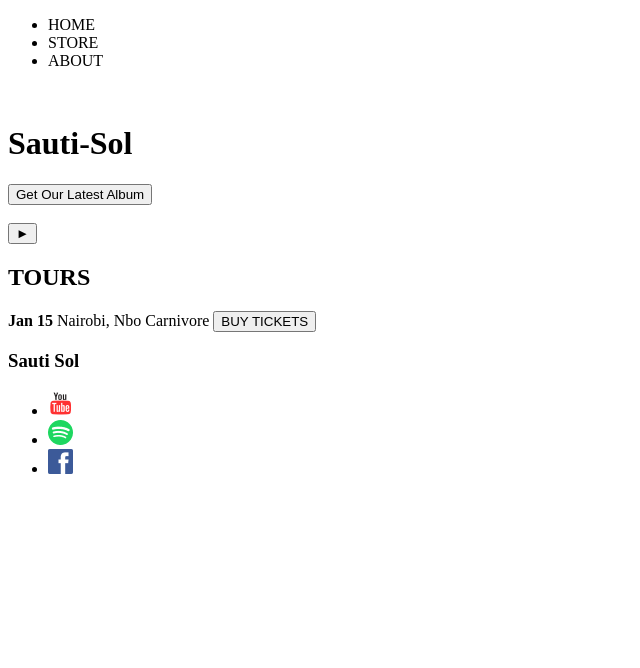
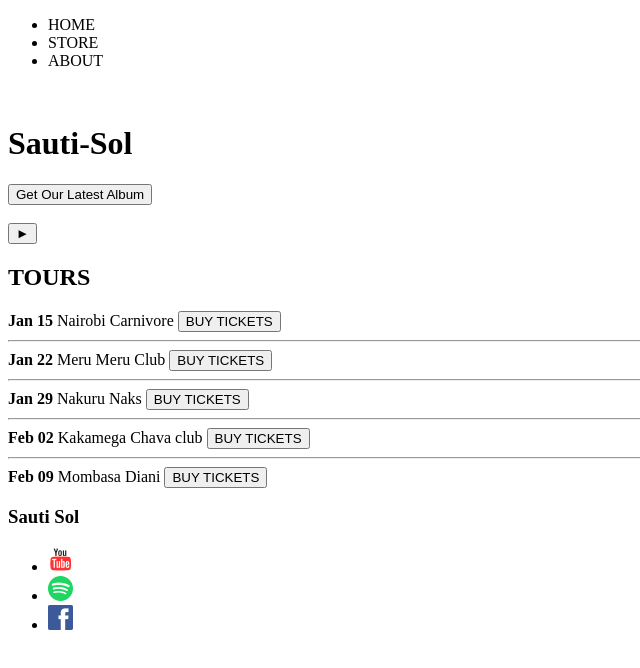
Before and after one commit to Didikasha/Sauti-Sol-Fan-Page, a plain HTML site: page index.html in a window 1280 px wide. Shown: the whole page, without its empty margins (0-640 px from the left). Drawn offline with Linux system fonts and the light colour scheme.

Commit message:
FT -  add more tour days

```diff
--- a/index.html
+++ b/index.html
@@ -31,11 +31,48 @@
         <div>
             <div>
                <strong>Jan 15</strong>
-               <span>Nairobi, Nbo</span>
+               <span>Nairobi</span>
                <span>Carnivore</span>
                <button type="button">BUY TICKETS</button>
             </div>
         </div>
+        <hr>
+        <div>
+                <div>
+                   <strong>Jan 22</strong>
+                   <span>Meru</span>
+                   <span>Meru Club</span>
+                   <button type="button">BUY TICKETS</button>
+                </div>
+            </div>
+            <hr>
+            <div>
+                    <div>
+                       <strong>Jan 29</strong>
+                       <span>Nakuru</span>
+                       <span>Naks</span>
+                       <button type="button">BUY TICKETS</button>
+                    </div>
+                    <hr>
+                </div>
+                <div>
+                        <div>
+                           <strong>Feb 02</strong>
+                           <span>Kakamega</span>
+                           <span>Chava club</span>
+                           <button type="button">BUY TICKETS</button>
+                           <hr>
+                        </div>
+                    </div>
+                    <div>
+                            <div>
+                               <strong>Feb 09</strong>
+                               <span>Mombasa</span>
+                               <span>Diani</span>
+                               <button type="button">BUY TICKETS</button>
+                            </div>
+                        </div>
+
     </section>
     <!-- end of the tour section -->
 
```
